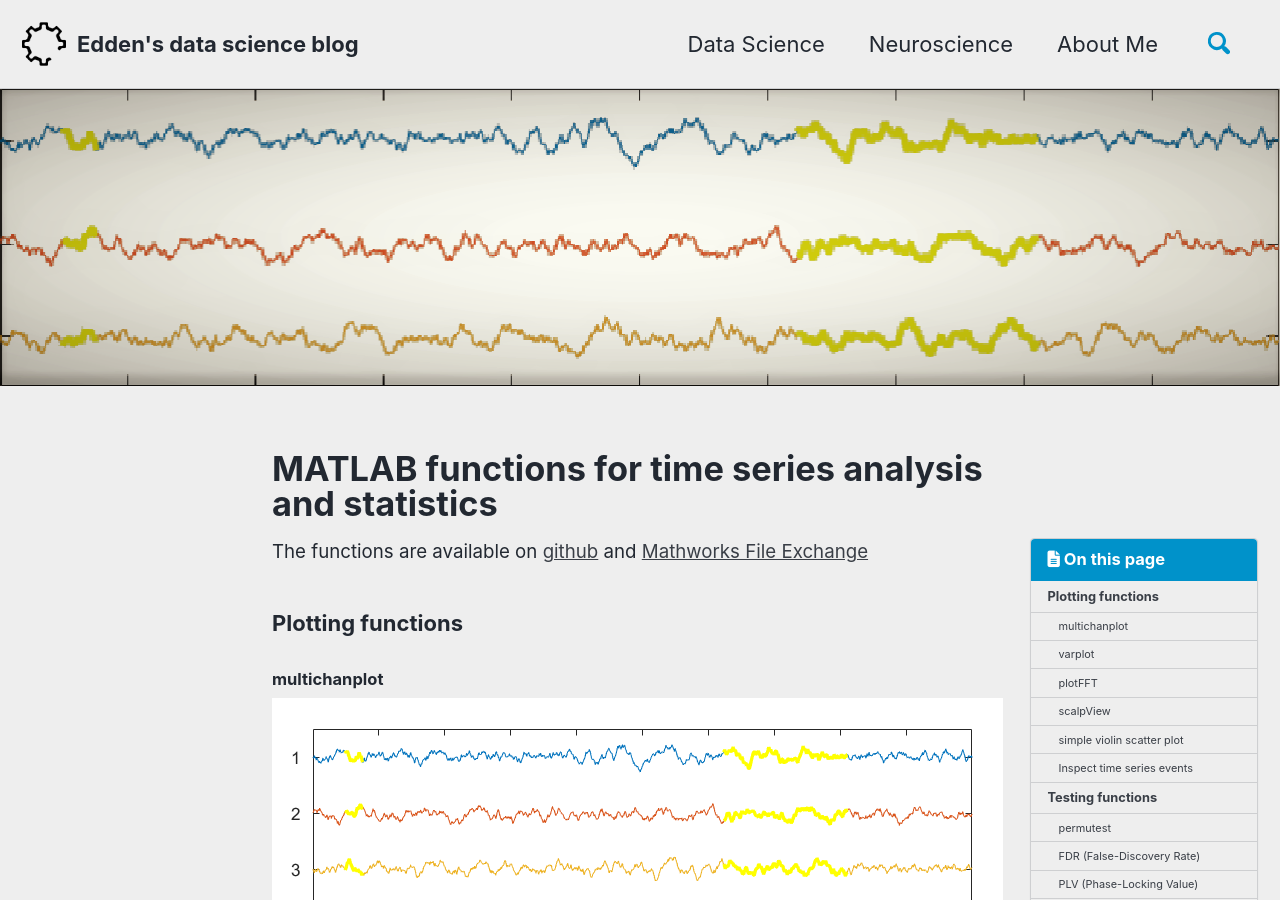
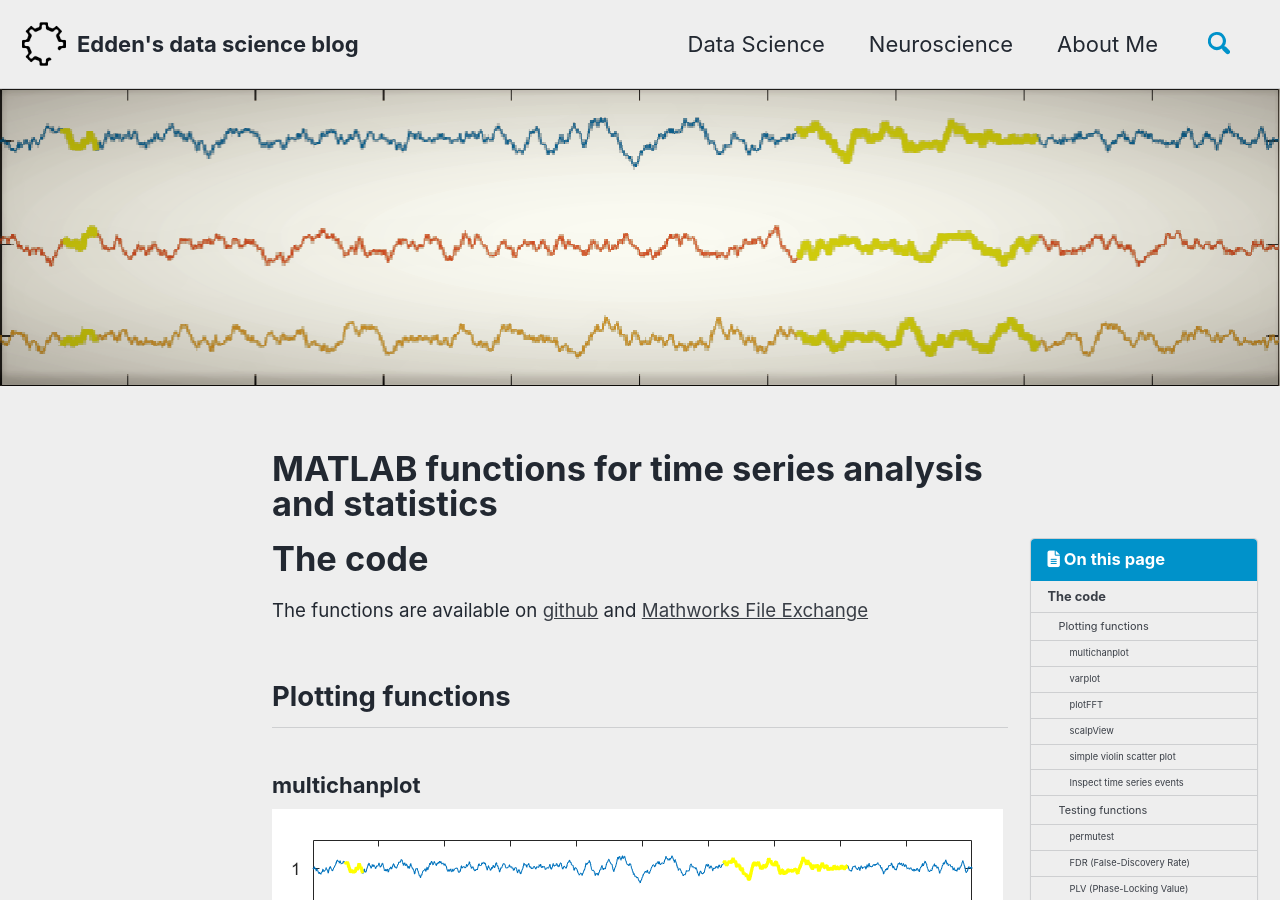
Before and after one commit to edden-gerber/edden-gerber.github.io, a Jekyll site: the page built from _neuroscience/eeg_functions.md, in a window 1280 px wide and 900 px high. Built offline with Jekyll 4.4.1, drawn with Linux system fonts in a browser that asks for light colours; cached includes are drawn as plain includes; nearby versions of some CDN libraries.

Commit message:
edit eeg toolbox page

```diff
--- a/_neuroscience/eeg_functions.md
+++ b/_neuroscience/eeg_functions.md
@@ -11,47 +11,49 @@ toc: true
 toc_sticky: true
 ---
 
+# The code
 The functions are available on [github](https://github.com/edden-gerber/time_series_analysis_and_statistics) and [Mathworks File Exchange](https://www.mathworks.com/matlabcentral/profile/authors/2706306-edden-m-gerber)
 
-### Plotting functions
 
-#### multichanplot
+## Plotting functions
+
+### multichanplot
 ![multichanplot](../assets/images/neuro/multichanplot.png)
 
 Plot multiple time series data ("channels") arranged vertically in a single axis. Plot a window of a defined length and scroll forward and backward using the arrow keys. Select a subset of channels of display. Control y-axis scale with up and down arrow keys. Use the mouse to visually mark time points and save them to a vector.
 Inspired by the BrainVision Analyzer interface for EEG and EEGLab's eegplot function, but works better and faster than the latter IMO.
 
-#### varplot
+### varplot
 ![varplot](../assets/images/neuro/varplot.png)
 
 Plot time seriers with variance indicated by shaded area around the curve. Input your 2D data matrix and automatically produce a plot of the mean and variance in a publication-ready graphical format. Fully wraps around the plot() function supporting all of its existing functionality plus additional options for the variance plot.
 For anyone looking at time x trial style data, this can (and should) replace your standard 'plot(mean(data)) command.
 
-#### plotFFT
+### plotFFT
 ![plotFFT](../assets/images/neuro/plotfft.png)
 
 Plot a single-sided amplitude spectrum with true frequency x-axis. This is a simple function that plots the result of the FFT transform, but replacing the arbitrary x-axis with a true freqency axis (using the input sampling frequency). It plots just one side of the symmetrical FFT vector. You can also use the function to extract the frequency axis vector without creating the plot.
 
-#### scalpView
+### scalpView
 ![scalpView](../assets/images/neuro/scalpview.png)
 
 Plots multiple axes on a figure each of which corresponds to the location of an electrode on the scalp.
 
-#### simple violin scatter plot
+### simple violin scatter plot
 ![violing scatter plot](../assets/images/neuro/violin.png)
 
 Scatter plot with categories on the x-axis, with width determined by data point density (like a violin plot but with the width of the violin not explicitly drawn but rather setting the x-axis dispersion of the data points). This is convenient for showing the distribution of categorical data directly using the data points themselves rather than with violin plots or heat maps.
 
-#### Inspect time series events
+### Inspect time series events
 ![inspect time series events](../assets/images/neuro/inspect_events.png)
 
 inspect_events is a graphical tool for inspecting the temporal structure of event markers. It can be used both to manually inspect and modify event timing and values, as well as to automatically remove illegal event seuqences. Filtering for sequences is done using regular expressions and is therefore highly flexible. This was written originally to verify sequences of event markers for EEG experiments, but can be useful for any kind of temporal event data.
 The graphical interface uses the findjobj java object finder by Yair Altman, compatibility may depend on this function.
 
 
-### Testing functions
+## Testing functions
 
-#### permutest
+### permutest
 ![permutest](../assets/images/neuro/permutest.png)
 
 Cluster-based permutation test (non-parametric test for significance) for dependent or independent measures of 1-D or 2-D data.
@@ -59,30 +61,30 @@ Based on Maris & Oostenveld 2007 for 1-D and 2-D vectors. The test statistic is
 Maris, E., & Oostenveld, R. (2007). Nonparametric statistical testing of EEG-and MEG-data. Journal of Neuroscience Methods, 164(1), 177–190. https://doi.org/10.1016/j.jneumeth.2007.03.024
 
 
-#### FDR (False-Discovery Rate)
+### FDR (False-Discovery Rate)
 Computes the False Discovery Rate (according to Benjamini and Hochberg 1995). The False Discovery Rate is a statistical method of controlling for alpha error across multiple hypotheses, controlling the expected proportion of falsely rejected hypotheses rather than the familywise error rate. See:
 Benjamini, Y., & Yosef, H. (1995). Controlling the false discovery rate: a practical and powerful approach to multiple testing. Journal of the Royal Statistical Society, 57(1), 289–300. http://www.jstor.org/stable/2346101.
 
 
-#### PLV (Phase-Locking Value)
+### PLV (Phase-Locking Value)
 Compute the Phase Locking Value between two signals across trials, according to Lachaux, Rodriguez, Martinerie, and Varela (1999). The PLV value ranges from 0, indicating random phase differences, to 1 indicating a fixed phase difference.
 See:
 Lachaux, J. P., Rodriguez, E., Martinerie, J., & Varela, F. J. (1999). Measuring phase synchrony in brain signals. Human Brain Mapping, 8(4), 194–208. http://www.ncbi.nlm.nih.gov/pubmed/10619414
 
 
-#### SimpleTtest2
+### SimpleTtest2
 A 2-sample t-test that computes only the t-value, skipping the very time-consuming p-value computation. This is good e.g. for permutation tests that need to compute t-values a large number of times as fast as possible. This test assumes equal variances, and allows for unequal sample sizes.
 
 
-### Data manipulation functions
+## Data manipulation functions
 
-#### SegAndAvg
+### SegAndAvg
 Segment a data vector and compute the average across segments. Takes a vector, a list of latencies and a window definition, and returns both the segmented data around those latencies and the average of the segments (This is an extermenly commonly used functonality when doing EEG analysis).
 
-#### PhaseShuffle
+### PhaseShuffle
 Returns a vector of the same size and amplitude spectrum but with shuffled phase information. This is useful for generating different vectors with the same frequency spectrum.
 
-### Filtering functions
+## Filtering functions
 
 ![filter functions](../assets/images/neuro/filters.png)
 
@@ -93,12 +95,12 @@ Low Pass Filter
 Notch Filter
 
 
-### Data generation functions
+## Data generation functions
 
-#### randwalk
+### randwalk
 Generates a random walk time series (each point is equal to the previous plus a random value). With additional options like bias toward the origin. Originally written to generate simple artificial biological signals exhibiting 1/f spectrum.
 
-#### vecdraw
+### vecdraw
 ![vecdraw](../assets/images/neuro/vecdraw.png)
 
 Create a vector by drawing it directly on the figure with your mouse. Just define the vector length and then use the mouse to "plot" the values. The vector is returned as the output variable when the figure is closed.
```
